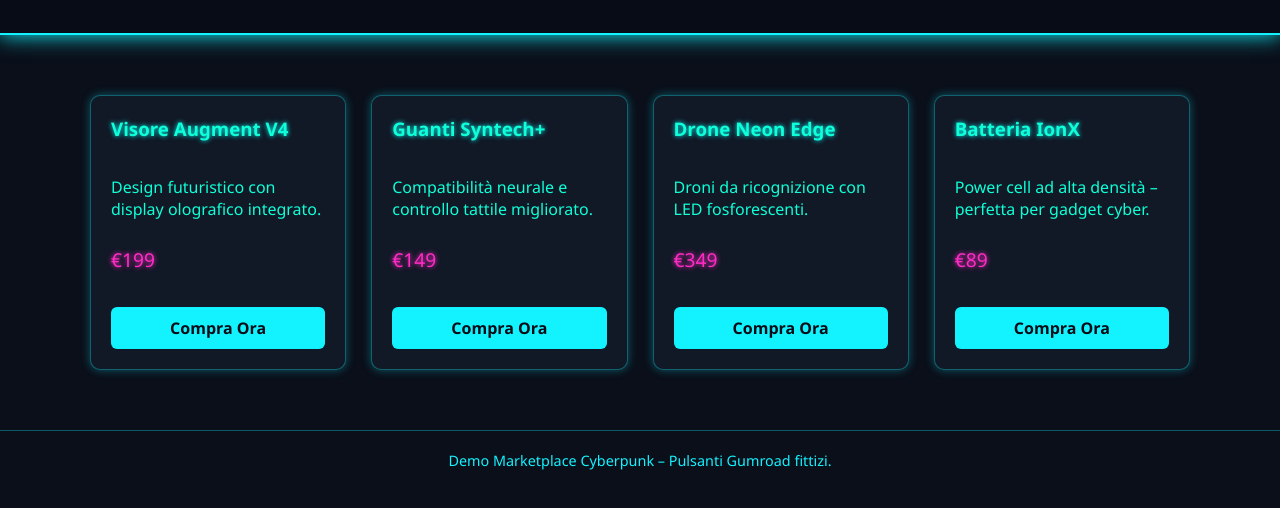
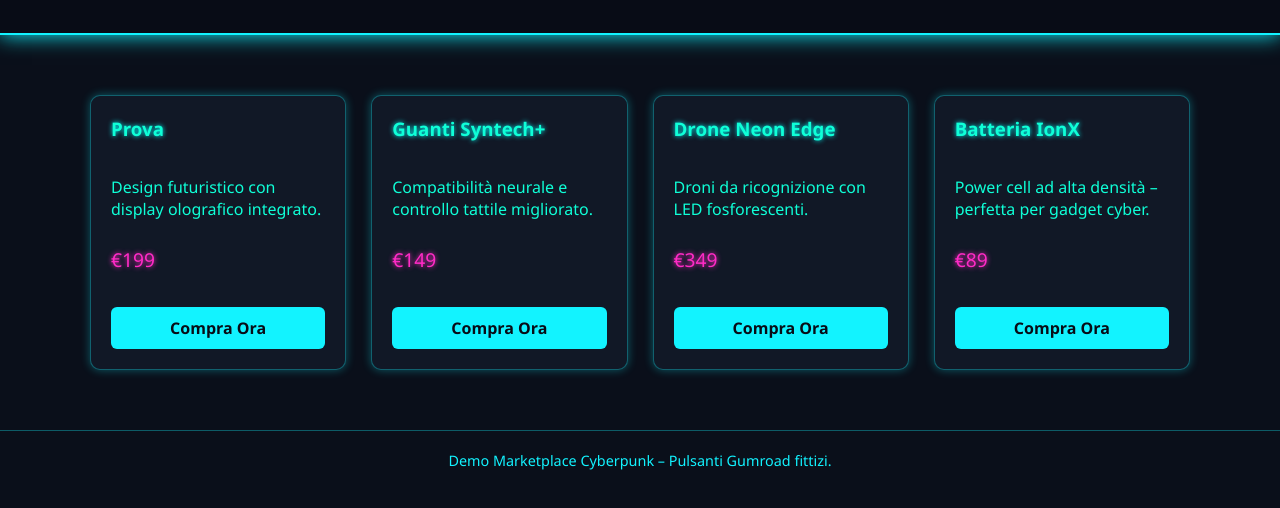
Before and after one commit to rmassimo757-crypto/account-roblox, a plain HTML site: page index.html in a window 1280 px wide. Shown: the part 116-624 px from the top of the page. Drawn offline with Linux system fonts and the light colour scheme.

Commit message:
Update index.html

```diff
--- a/index.html
+++ b/index.html
@@ -106,7 +106,7 @@
         <div class="grid">
 
             <div class="card">
-                <h3>Visore Augment V4</h3>
+                <h3>Prova</h3>
                 <p>Design futuristico con display olografico integrato.</p>
                 <p class="price">€199</p>
                 <a class="buy-button" href="https://gumroad.com/l/demo1" target="_blank">Compra Ora</a>
```
